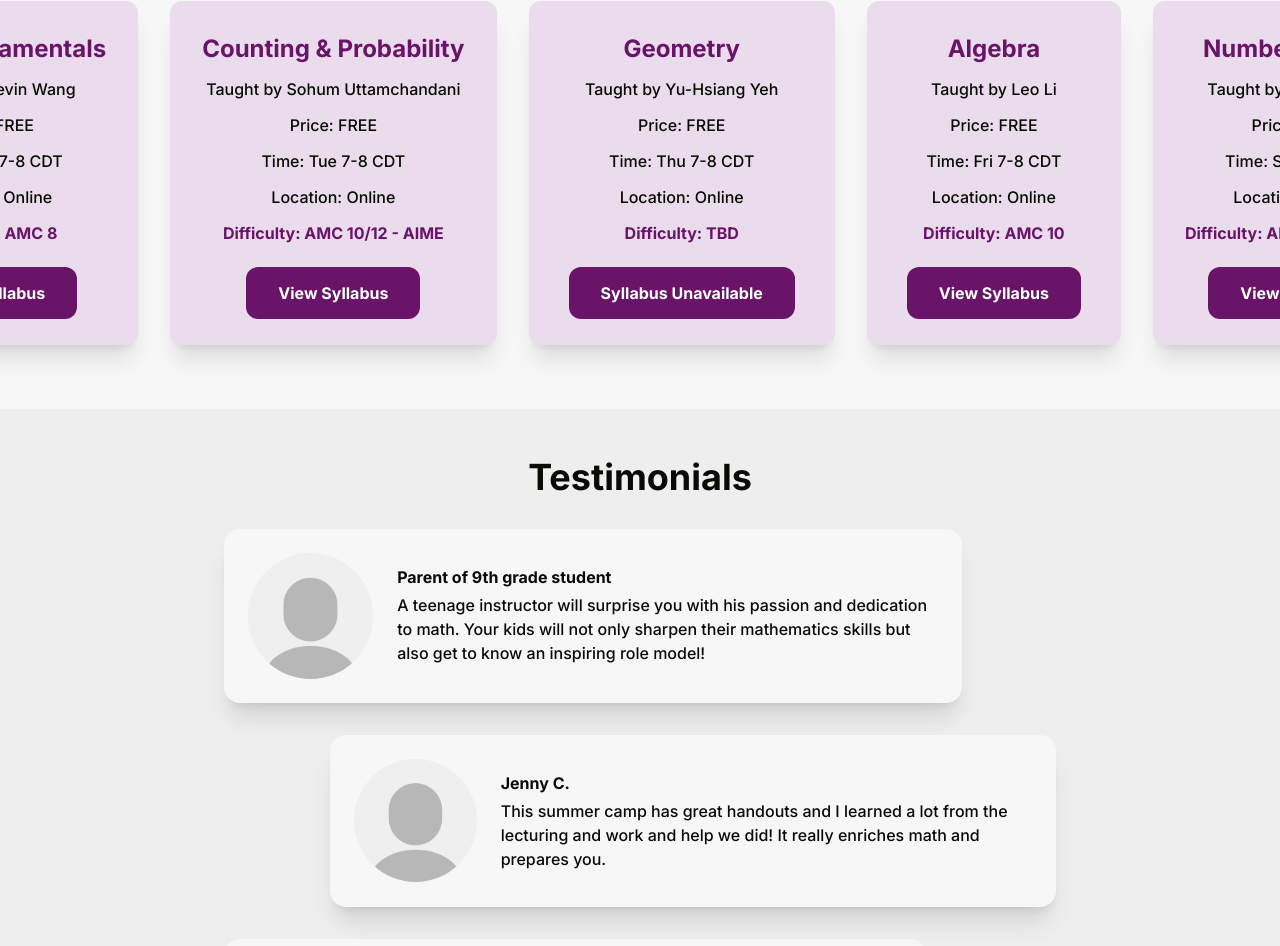
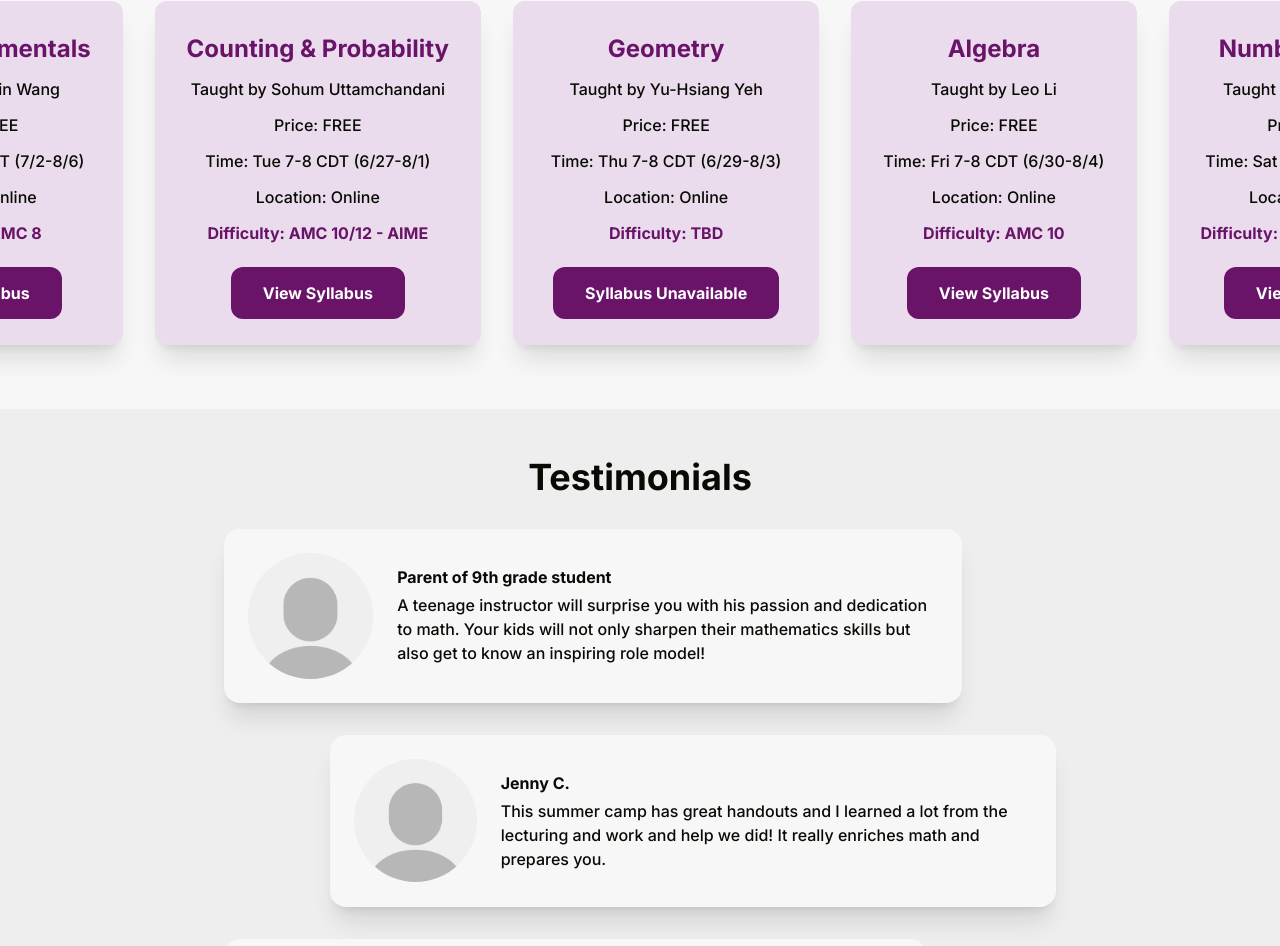
Before and after one commit to gautham-ramanarayanan/fequalsmath, a Next.js app: page / in a window 1280 px wide. Shown: the part 2147-3093 px from the top of the page. Built offline with nearby package versions, Linux system fonts and the light colour scheme.

Commit message:
added dates to course cards

```diff
--- a/src/globals/globals.js
+++ b/src/globals/globals.js
@@ -92,7 +92,7 @@ export const currentClasses = [
         name: "Math Fundamentals",
         cost: "FREE",
         instructor: "Kevin Wang",
-        schedule: "Sun 7-8 CDT",
+        schedule: "Sun 7-8 CDT (7/2-8/6)",
         location: "Online",
         difficulty: "AMC 8",
         syllabusLink: "https://drive.google.com/file/d/1NzF6WVHDTWwQ_Ct21N_6dYg9eW9xj0U1/view?usp=share_link",
@@ -101,7 +101,7 @@ export const currentClasses = [
         name: "Counting & Probability",
         cost: "FREE",
         instructor: "Sohum Uttamchandani",
-        schedule: "Tue 7-8 CDT",
+        schedule: "Tue 7-8 CDT (6/27-8/1)",
         location: "Online",
         difficulty: "AMC 10/12 - AIME",
         syllabusLink: "https://drive.google.com/file/d/12szsIbbf5ms-6KSAAYmpmlzViipBi9md/view?usp=share_link",
@@ -110,7 +110,7 @@ export const currentClasses = [
         name: "Geometry",
         cost: "FREE",
         instructor: "Yu-Hsiang Yeh",
-        schedule: "Thu 7-8 CDT",
+        schedule: "Thu 7-8 CDT (6/29-8/3)",
         location: "Online",
         difficulty: "TBD",
         syllabusLink: "",
@@ -119,7 +119,7 @@ export const currentClasses = [
         name: "Algebra",
         cost: "FREE",
         instructor: "Leo Li",
-        schedule: "Fri 7-8 CDT",
+        schedule: "Fri 7-8 CDT (6/30-8/4)",
         location: "Online",
         difficulty: "AMC 10",
         syllabusLink: "https://drive.google.com/file/d/1N2Qwsm-v7mBOh563lJnJ0-Dd2VhBMxXq/view?usp=share_link",
@@ -128,7 +128,7 @@ export const currentClasses = [
         name: "Number Theory",
         cost: "FREE",
         instructor: "Nikhil Reddy",
-        schedule: "Sat 7-8 CDT",
+        schedule: "Sat 7-8 CDT (7/1-8/5)",
         location: "Online",
         difficulty: "AMC 10/12 - AIME",
         syllabusLink: "https://drive.google.com/file/d/1oHmklKHNJHwgufDyCJKX4yuNsDmHPKPB/view?usp=share_link",
```
